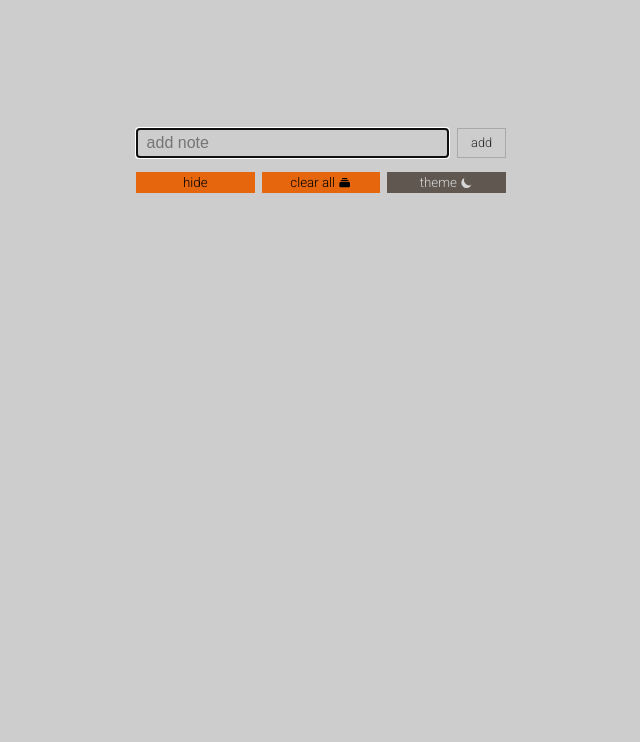
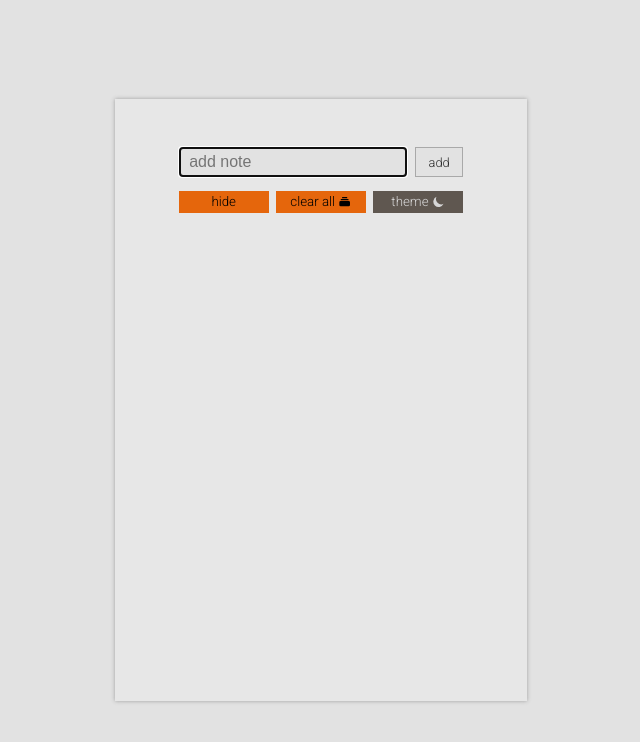
Before and after one commit to booi-dev/todo-redux-app, a React (Vite) app: page / in a window 1280 px wide. Shown: the top 742 px of the page, without its empty margins (319-959 px from the left). Built offline with nearby package versions, Linux system fonts and the light colour scheme.

Commit message:
Add app border

```diff
--- a/src/App.css
+++ b/src/App.css
@@ -13,9 +13,14 @@
   --font-clr-blk: #111111;
 
   /* Light theme */
-  --lt-clr-1: #cdcdcd;
+  --lt-clr-1: #e2e2e2;
   --lt-clr-2: #b7b6b6;
   --lt-font-clr-1: #2b2b2b;
+
+  /* background*/
+  --bg-clr-light-1: #e7e7e7;
+  --bg-clr-dark-1: #212121;
+  --bg-clr-dark-2: #282828;
 
   --font-xsmall: 12px;
   --font-small: 14px;
@@ -28,30 +33,31 @@
 }
 
 .App {
-  margin-top: 10%;
-  width: 370px;
   position: relative;
-  border-radius: 5px;
   margin-inline: auto;
+  padding: 3em 4em;
+  box-shadow: 0 0 4px #4444446c;
+}
+
+.App.dark {
+  background-color: var(--bg-clr-dark-2);
+}
+
+.App.light {
+  background-color: var(--bg-clr-light-1);
 }
 
 .app-container {
   display: flex;
   justify-content: center;
-  align-items: flex-start;
+  align-items: center;
   width: 100%;
   height: 100vh;
-  background-color: #242424;
   color: var(--font-clr-1);
+  background-color: var(--bg-clr-dark-1);
 }
 
 .app-container.light {
   background-color: var(--lt-clr-1);
   color: var(--lt-font-clr-1);
 }
-
-@media (max-width: 500px) {
-  .App {
-    width: 300px;
-  }
-}
--- a/src/App.jsx
+++ b/src/App.jsx
@@ -34,7 +34,7 @@ function App() {
 
   return (
     <div className={`app-container ${theme}`}>
-      <div className='App'>
+      <div className={`App ${theme}`}>
         <TodoForm />
         <SettingPanel toggleFilter={toggleFilter} />
         <TodoList todos={todos} />
--- a/src/features/todo/TodoItem.css
+++ b/src/features/todo/TodoItem.css
@@ -91,3 +91,9 @@
   scale: 1.1;
   color: red;
 }
+
+@media (width > 500px) {
+  .todo {
+    width: 370px;
+  }
+}
```
